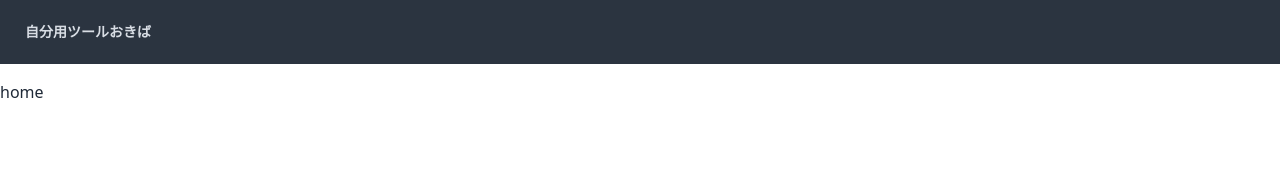
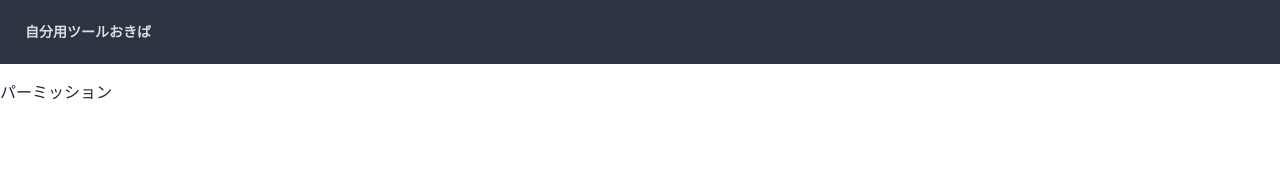
Before and after one commit to kyoruni/my-tools, a Vue app: page / in a window 1280 px wide. Shown: the top 170 px of the page. Built offline with nearby package versions, Linux system fonts and the light colour scheme.

Commit message:
:wrench: リンク設置

```diff
--- a/src/views/HomeView.vue
+++ b/src/views/HomeView.vue
@@ -2,7 +2,5 @@
 </script>
 
 <template>
-  <main>
-    home
-  </main>
+  <RouterLink to="/permission">パーミッション</RouterLink>
 </template>
```
